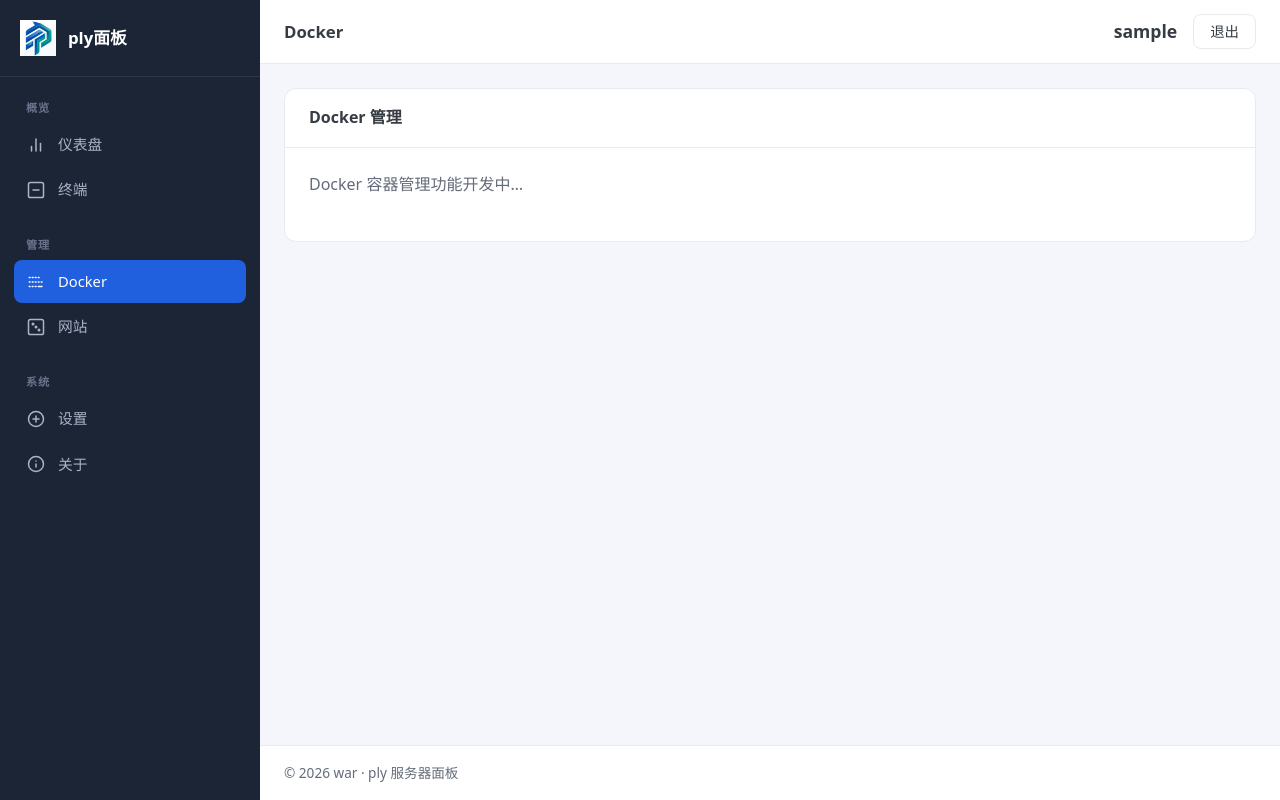
After one commit to WenAnrong/ply, a Flask app: page /docker in a window 1280 px wide. The commit adds this page. Run offline with Flask 3, Linux system fonts and the light colour scheme; the visitor is signed in with stand-in values (Sample User, id 1).

Commit message:
添加docker和网站管理页面

```diff
--- a/app.py
+++ b/app.py
@@ -21,9 +21,11 @@ from models import db
 from views.about import about_bp
 from views.auth import auth_bp
 from views.dashboard import dashboard_bp
+from views.docker import docker_bp
 from views.terminal import terminal_bp
 from views.terminal import terminal_sock
 from views.settings import setting_bp
+from views.website import website_bp
 
 app = Flask(__name__)
 
@@ -88,6 +90,8 @@ app.register_blueprint(about_bp)
 app.register_blueprint(auth_bp)
 app.register_blueprint(terminal_bp)
 app.register_blueprint(setting_bp)
+app.register_blueprint(docker_bp)
+app.register_blueprint(website_bp)
 # 把 terminal_sock 这个 WebSocket 对象接入 Flask 应用，这样它才能在 /terminal/ws 上提供 WebSocket 服务
 if terminal_sock is not None:
     terminal_sock.init_app(app)
--- a/templates/base.html
+++ b/templates/base.html
@@ -38,6 +38,22 @@
 							<span>终端</span>
 						</a>
 
+					</section>
+
+					<section class="nav-section">
+						<span class="nav-section-title">管理</span>
+						<a href="{{ url_for('docker.index') }}" class="nav-link {% if request.path == '/docker' %}active{% endif %}">
+							<span class="nav-ico">
+								<svg viewBox="0 0 24 24" width="18" height="18" fill="none" stroke="currentColor" stroke-width="2" stroke-linecap="round" stroke-linejoin="round"><path d="M3 18h1"/><path d="M3 12h1"/><path d="M3 6h1"/><path d="M7 18h1"/><path d="M7 12h1"/><path d="M7 6h1"/><path d="M11 18h1"/><path d="M11 12h1"/><path d="M11 6h1"/><path d="M15 12h1"/><path d="M15 6h1"/><path d="M19 12h1"/><path d="M15 18h3"/><path d="M19 18h1"/></svg>
+							</span>
+							<span>Docker</span>
+						</a>
+						<a href="{{ url_for('website.index') }}" class="nav-link {% if request.path == '/website' %}active{% endif %}">
+							<span class="nav-ico">
+								<svg viewBox="0 0 24 24" width="18" height="18" fill="none" stroke="currentColor" stroke-width="2" stroke-linecap="round" stroke-linejoin="round"><rect x="2" y="2" width="20" height="20" rx="2.5" ry="2.5"/><circle cx="12" cy="12" r="1"/><circle cx="8" cy="8" r="1"/><circle cx="16" cy="16" r="1"/></svg>
+							</span>
+							<span>网站</span>
+						</a>
 					</section>
 
 					<section class="nav-section">
--- /dev/null
+++ b/templates/docker.html
@@ -0,0 +1,20 @@
+<!-- 继承 base.html -->
+{% extends "base.html" %}
+
+<!-- 覆盖父模板的 title block -->
+{% block title %}Docker · ply面板{% endblock %}
+
+<!-- 覆盖页面标题 -->
+{% block page_title %}Docker{% endblock %}
+
+<!-- 填充父模板的 content block -->
+{% block content %}
+
+	<div class="panel">
+		<div class="panel-header">Docker 管理</div>
+		<div class="panel-body">
+			<p class="page-subtitle">Docker 容器管理功能开发中…</p>
+		</div>
+	</div>
+
+{% endblock %}
--- /dev/null
+++ b/views/docker.py
@@ -0,0 +1,15 @@
+"""
+Docker 管理模块
+"""
+
+from flask import Blueprint
+from flask import render_template
+from flask_login import login_required
+
+docker_bp = Blueprint("docker", __name__)
+
+
+@docker_bp.route("/docker")
+@login_required
+def index():
+    return render_template("docker.html")
```
Also changed, not shown: templates/website.html (added, +20 -0 lines), views/website.py (added, +15 -0 lines).
